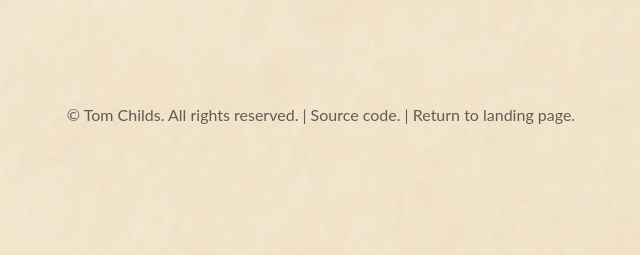
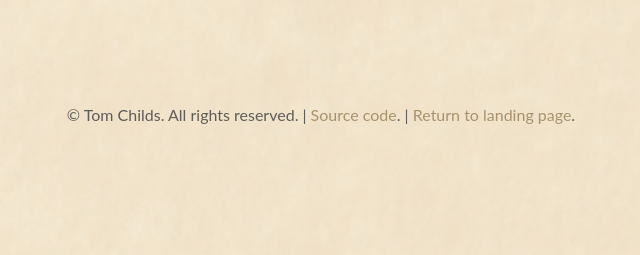
Before and after one commit to neurochilds/the-library-of-shannon, a FastAPI app: page / in a window 1280 px wide. Shown: the part 583-838 px from the top of the page, without its empty margins (247-887 px from the left). Run offline with FastAPI, Linux system fonts and the light colour scheme.

Commit message:
Made footer links consistent with links in body

```diff
--- a/static/styles.css
+++ b/static/styles.css
@@ -17,7 +17,7 @@ h2 {
 a {
     color: #897043;
     text-decoration: none;
-    transition: color 0.175s ease-in-out
+    transition: color 0.2s ease-in-out
 }
 
 a:hover {
@@ -87,15 +87,6 @@ section {
 #footer li {
     color:#212529;
     opacity: 0.7;
-}
-
-#footer li a {
-    color:inherit;
-    text-decoration: inherit;
-}
-
-#footer li a:hover {
-    color:#bfa87d;
 }
 
 button.feedback {
```
